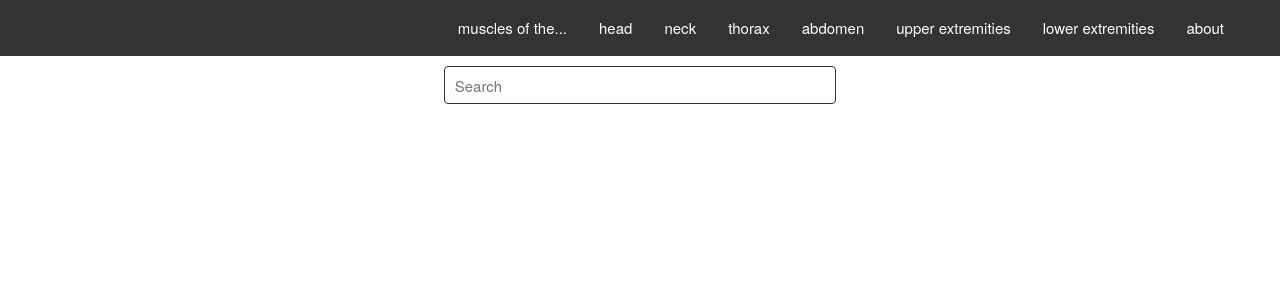
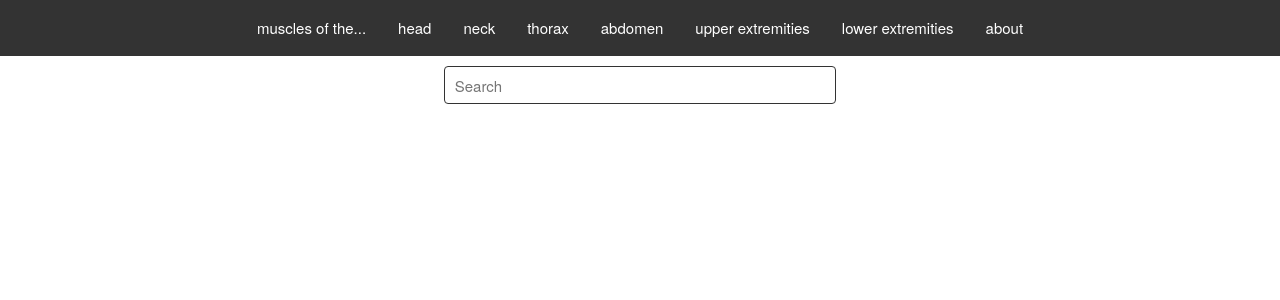
Before and after one commit to bpjohannessen/muscledb-web_old, a PHP site: page / in a window 1280 px wide. Shown: the top 300 px of the page. Run offline with PHP 8.4, Linux system fonts and the light colour scheme; some libraries are stand-ins or nearby versions.

Commit message:
Updated centered navigation #11

```diff
--- a/MuscleWeb/wwwroot/css/custom.css
+++ b/MuscleWeb/wwwroot/css/custom.css
@@ -72,28 +72,58 @@ div#header {
   /*width: 100%;*/
 }
 
+/*
+Centered navigation
+https://matthewjamestaylor.com/css-centred-menus
+*/
+
+nav {
+  float:left;
+  width:100%;
+  background:#333;
+  overflow:hidden;
+  position:relative;
+}
+
 nav ul {
-    list-style-type: none;
-    margin: 0;
-    padding: 0 40 0 0;
-    overflow: hidden;
-    background-color: #333333;
+  clear:left;
+  float:left;
+  list-style:none;
+  margin:0;
+  padding:0;
+  position:relative;
+  left:50%;
+  text-align:center;
 }
 
 nav ul li {
-    float: right;
-}
-
-nav ul li:hover {
-  background-color: #444444;
+  display:block;
+  float:left;
+  list-style:none;
+  margin: 0;
+  padding:0;
+  position:relative;
+  right:50%;
 }
 
 nav ul li a {
-    display: block;
-    color: white;
-    text-align: center;
-    padding: 16px;
-    text-decoration: none;
+  display:block;
+  margin:0 0 0 0px;
+  padding: 16px;
+  background:#333;
+  text-decoration:none;
+  /* line-height:1.3em; */
+  color: #FFF;
+}
+
+nav ul li a:hover {
+  background:#444;
+  color: #33C3F0;
+}
+nav ul li a.active,
+nav ul li a.active:hover {
+  background:#000;
+  font-weight:bold;
 }
 
 input#searchterm:focus {
--- a/MuscleWeb/wwwroot/index.html
+++ b/MuscleWeb/wwwroot/index.html
@@ -14,14 +14,14 @@
             <div class="u-full-width">
                 <nav>
                     <ul style="height: 56px;">
+                        <li><a href="index.html">muscles of the...</a></li>
+                        <li><a onclick="showGroups(126)">head</a></li>
+                        <li><a onclick="showGroups(127)">neck</a></li>
+                        <li><a onclick="showGroups(128)">thorax</a></li>
+                        <li><a onclick="showGroups(131)">abdomen</a></li>
+                        <li><a onclick="showGroups(129)">upper extremities</a></li>
+                        <li><a onclick="showGroups(130)">lower extremities</a></li>
                         <li><a onclick="showAbout()">about</a></li>
-                        <li><a onclick="showGroups(130)">lower extremities</a></li>
-                        <li><a onclick="showGroups(129)">upper extremities</a></li>
-                        <li><a onclick="showGroups(131)">abdomen</a></li>
-                        <li><a onclick="showGroups(128)">thorax</a></li>
-                        <li><a onclick="showGroups(127)">neck</a></li>
-                        <li><a onclick="showGroups(126)">head</a></li>
-                        <li><a href="index.html">muscles of the...</a></li>
                     </ul>
                 </nav>
             </div>
```
